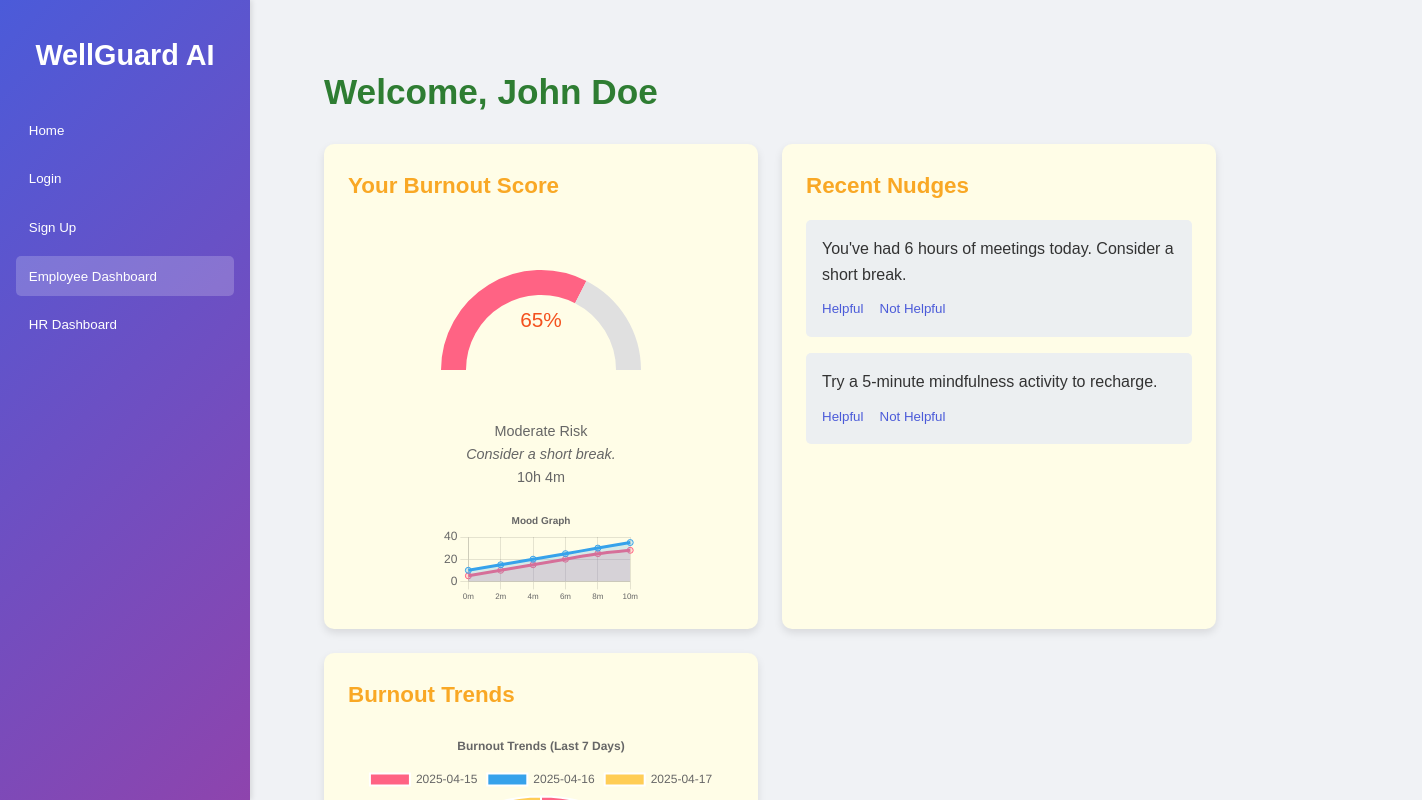
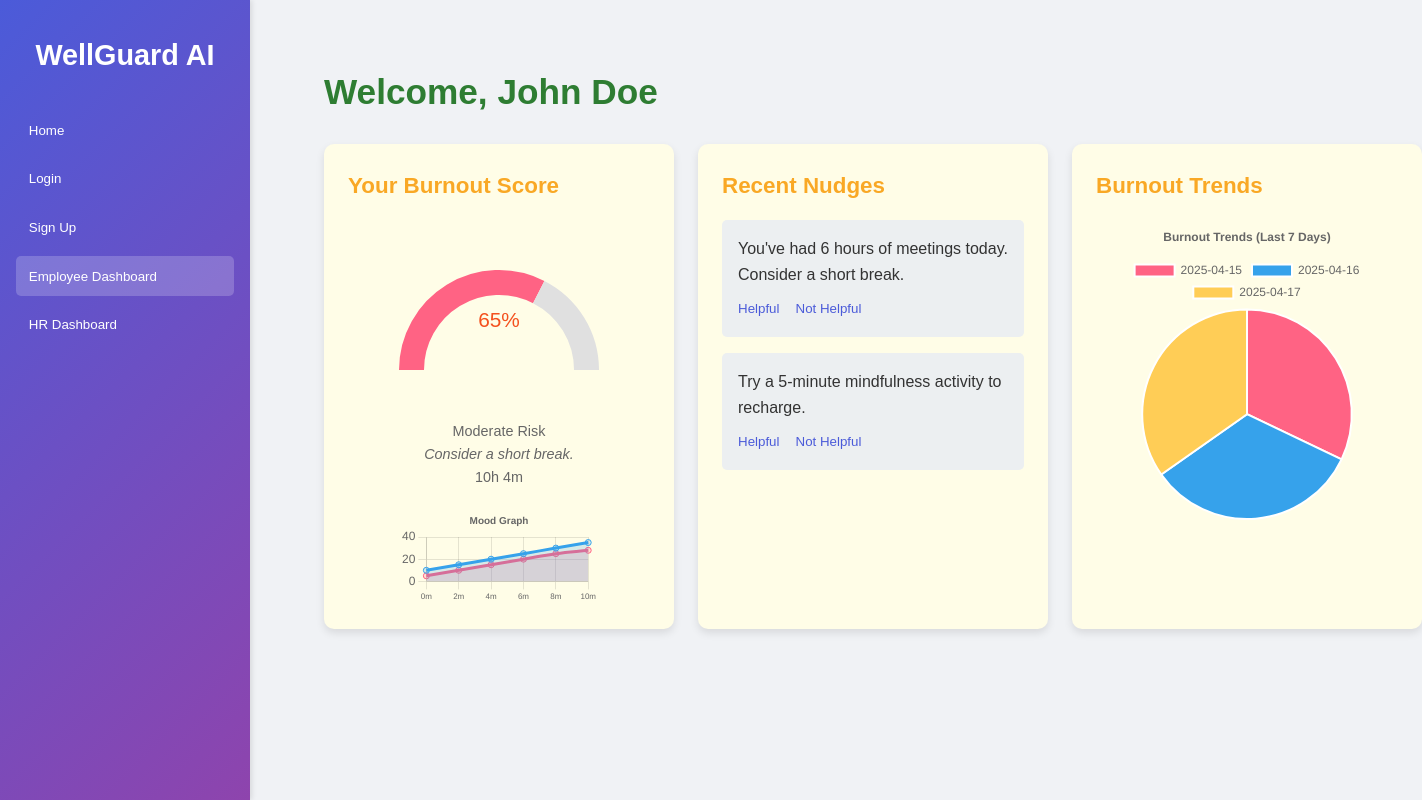
Before and after one commit to afrinj002/WellGuard-AI, a React (Create React App) app: page / in a window 1280 px wide. Both pictures are taken after a click on the button "Employee Dashboard". Shown: the top 800 px of the page, 1422 px wide, since content can reach past the window. Built offline with nearby package versions, Linux system fonts and the light colour scheme.

Commit message:
fixed card size

```diff
--- a/src/components/EmployeeDashboard.js
+++ b/src/components/EmployeeDashboard.js
@@ -127,7 +127,7 @@ const EmployeeDashboard = () => {
     <div className="employee-dashboard">
       <h1 className="employee-title">Welcome, {mockData.employee.name}</h1>
       <div className="employee-grid">
-        <div className="employee-card">
+        <div className="employee-card" style={{ width: '350px' }}>
           <h2 className="employee-card-title">Your Burnout Score</h2>
           <div className="employee-gauge">
             <canvas ref={gaugeRef} width="120" height="60"></canvas> {/* Smaller gauge */}
@@ -140,7 +140,7 @@ const EmployeeDashboard = () => {
             <canvas ref={moodGraphRef} width="120" height="60"></canvas> {/* Smaller graph */}
           </div>
         </div>
-        <div className="employee-card">
+        <div className="employee-card" style={{ width: '350px' }}>
           <h2 className="employee-card-title">Recent Nudges</h2>
           {mockData.employee.nudges.map(nudge => (
             <div key={nudge.id} className="employee-nudge">
@@ -152,7 +152,7 @@ const EmployeeDashboard = () => {
             </div>
           ))}
         </div>
-        <div className="employee-card">
+        <div className="employee-card" style={{ width: '350px' }}>
           <h2 className="employee-card-title">Burnout Trends</h2>
           <div className="employee-chart">
             <canvas ref={chartRef}></canvas>
--- a/src/styles.css
+++ b/src/styles.css
@@ -361,6 +361,7 @@
   .employee-grid {
     display: grid;
     grid-template-columns: repeat(auto-fit, minmax(350px, 1fr));
+    grid-template-columns: repeat(3, 350px);
     gap: 1.5rem;
   }
 
@@ -371,6 +372,7 @@
     box-shadow: 0 4px 8px rgba(0, 0, 0, 0.1);
     height: auto;
     min-height: 400px; /* Reduced from 500px to fit content */
+    width: 350px;
   }
 
   .employee-card-title {
@@ -453,7 +455,7 @@
 
   .employee-chart {
     width: 100%;
-    max-width: 400px;
+    max-width: 300px;
     margin: 0 auto;
   }
 
```
